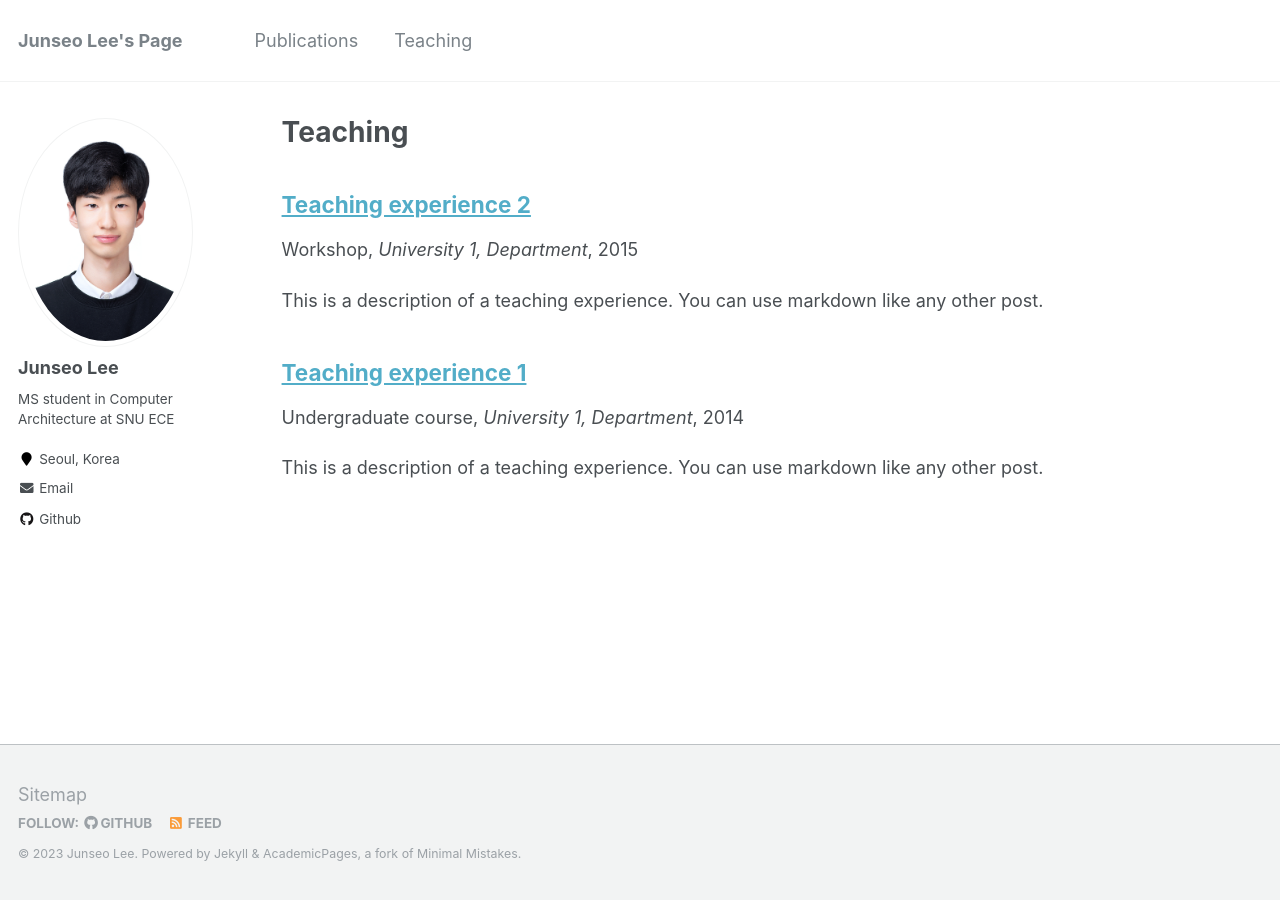
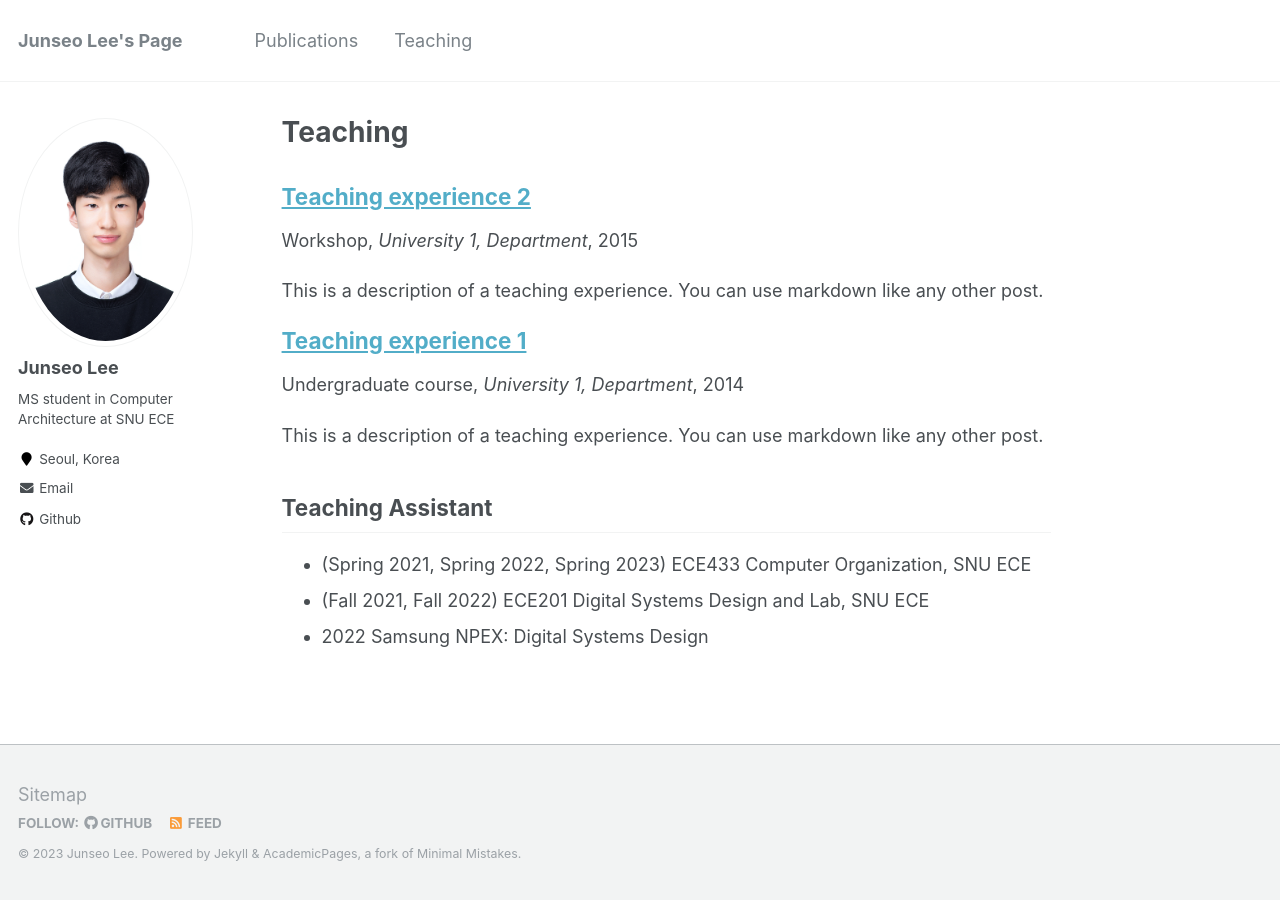
Before and after one commit to jsl013/jsl013.github.io, a Jekyll site: the page built from _pages/teaching.md, in a window 1280 px wide. Built offline with Jekyll 4.4.1, drawn with Linux system fonts in a browser that asks for light colours.

Commit message:
update publications.md & teaching.md

```diff
--- /dev/null
+++ b/_pages/teaching.md
@@ -0,0 +1,17 @@
+---
+#layout: archive
+title: "Teaching"
+permalink: /teaching/
+author_profile: true
+---
+
+{% include base_path %}
+
+{% for post in site.teaching reversed %}
+  {% include archive-single.html %}
+{% endfor %}
+
+## Teaching Assistant
+  * (Spring 2021, Spring 2022, Spring 2023) ECE433 Computer Organization, SNU ECE
+  * (Fall 2021, Fall 2022) ECE201 Digital Systems Design and Lab, SNU ECE
+  * 2022 Samsung NPEX: Digital Systems Design
```
Also changed, not shown: _pages/publications.md (+6 -1 lines), _pages/teaching.html (deleted, +0 -12 lines).
